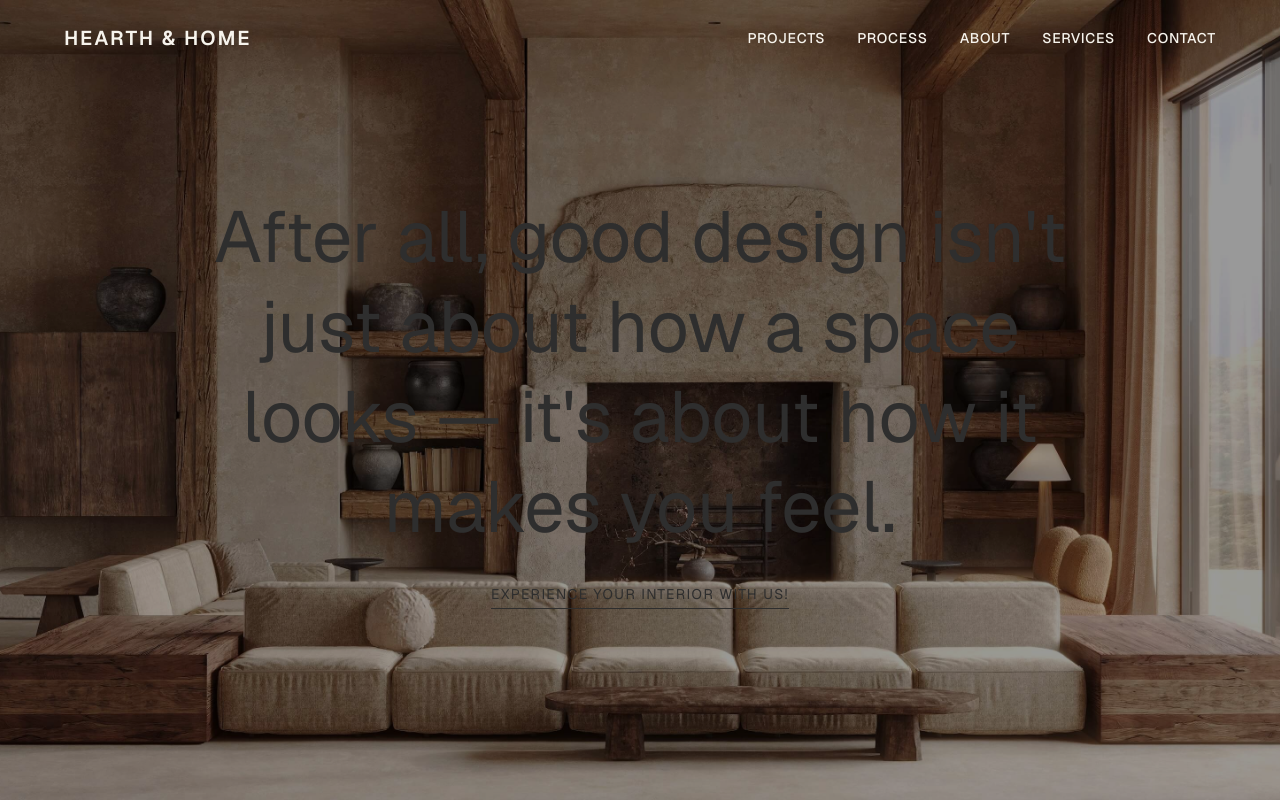
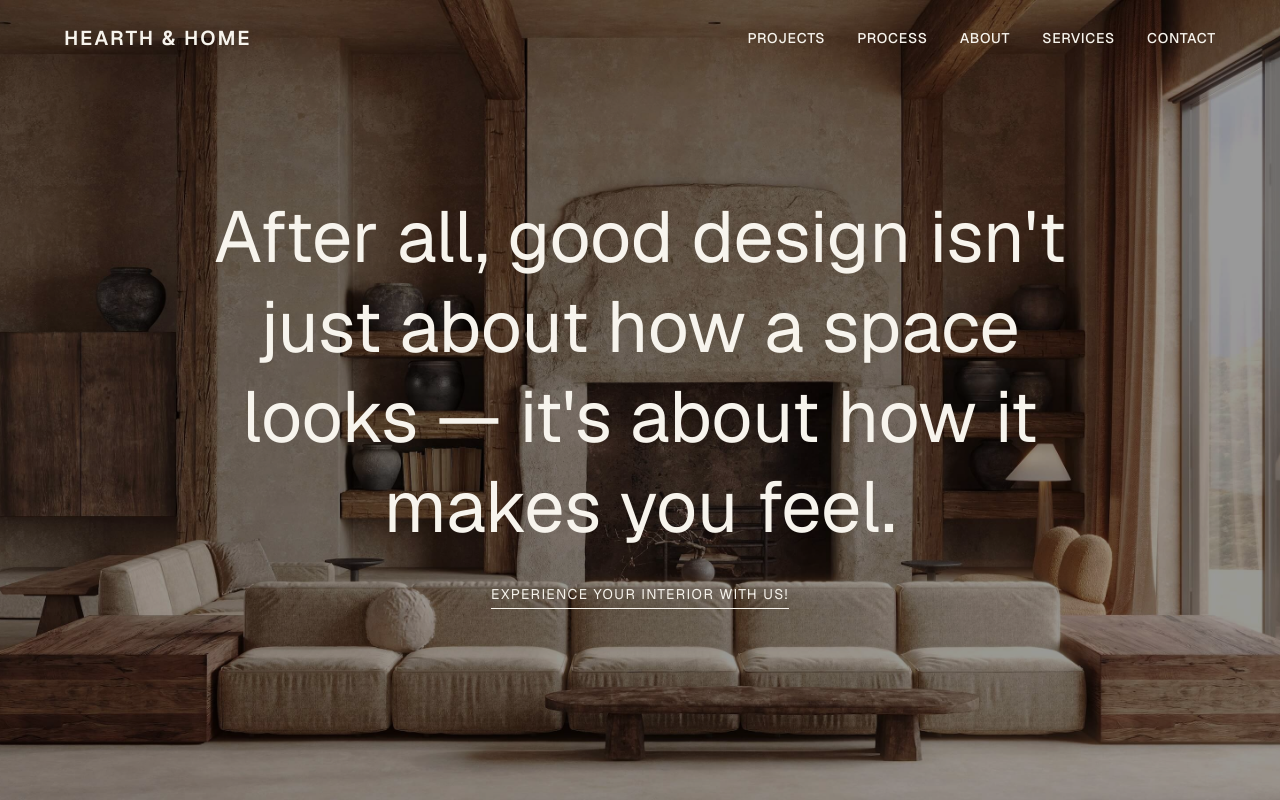
Before and after one commit to VectorGits/hearth-and-home, a Next.js app: page / in a window 1280 px wide. Shown: the top 800 px of the page. Built offline with nearby package versions, Linux system fonts and the light colour scheme.

Commit message:
Enhance Hero component with primary foreground color for improved text visibility

```diff
--- a/src/components/Hero.tsx
+++ b/src/components/Hero.tsx
@@ -6,10 +6,10 @@ export default function Hero() {
   return (
     // This section is now just a container for the content.
     // It still needs to be full-height to push the next section down.
-    <section className="relative h-screen w-full flex items-center justify-center text-center">
+    <section className="text-primary-foreground relative h-screen w-full flex items-center justify-center text-center">
       {/* Content */}
       <div className="relative z-10 px-4">
-        <h1 className="text-4xl sm:text-5xl md:text-6xl lg:text-7xl font-serif text-cream max-w-4xl mx-auto leading-tight">
+        <h1 className="text-primary-foreground text-4xl sm:text-5xl md:text-6xl lg:text-7xl font-serif text-cream max-w-4xl mx-auto leading-tight">
           After all, good design isn't just about how a space looks — it's about how it makes you feel.
         </h1>
         <Link
```
